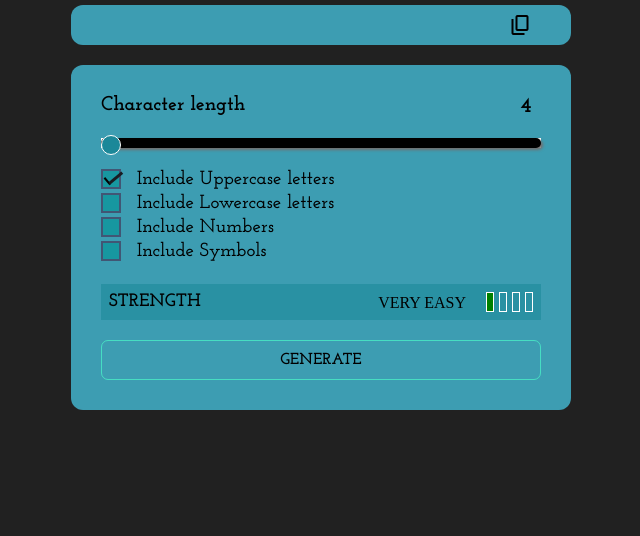
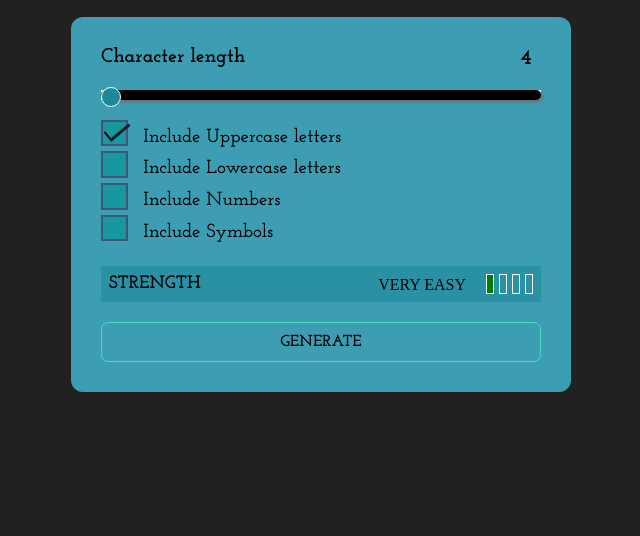
Before and after one commit to yuliapalamarchuk/passwordGenerator, a plain HTML site: page index.html in a window 1280 px wide. Shown: the part 264-800 px from the top of the page, without its empty margins (319-959 px from the left). Drawn offline with nearby package versions, Linux system fonts and the light colour scheme; a web font is replaced by a local one.

Commit message:
adaptive styles

```diff
--- a/index.html
+++ b/index.html
@@ -17,7 +17,10 @@
     />
   </head>
   <body>
+    <div>
       <h1 class="title">PASSWORD GENERATOR</h1>
+    </div>
+    <div>
       <div class="password-generator container">
         <form action="" class="password-generator__form">
           <input
@@ -94,6 +97,7 @@
           </button>
         </div>
       </div>
+    </div>
 
     <script src="script.js"></script>
   </body>
--- a/style.css
+++ b/style.css
@@ -8,7 +8,10 @@
 
 body {
   background-color: #212121;
-  margin-top: 15%;
+  display: flex;
+  flex-direction: column;
+  justify-content: center;
+  height: 100vh;
 }
 
 .container {
@@ -142,8 +145,8 @@ input[type="checkbox"] {
   appearance: none;
   background: #1797a0;
   border: 2px solid #415674;
-  height: 1.5em;
-  width: 1.5em;
+  height: 2em;
+  width: 2em;
   margin-right: 10px;
   border-radius: 0;
   vertical-align: text-bottom;
@@ -234,7 +237,7 @@ input[type="checkbox"]:checked::before {
   font-family: "Josefin Slab", serif;
   font-weight: 600;
   font-style: normal;
-  line-height: 24px;
+  line-height: 29px;
   position: relative;
 }
 
```
Lines whose indentation alone changed are shown as unchanged.
